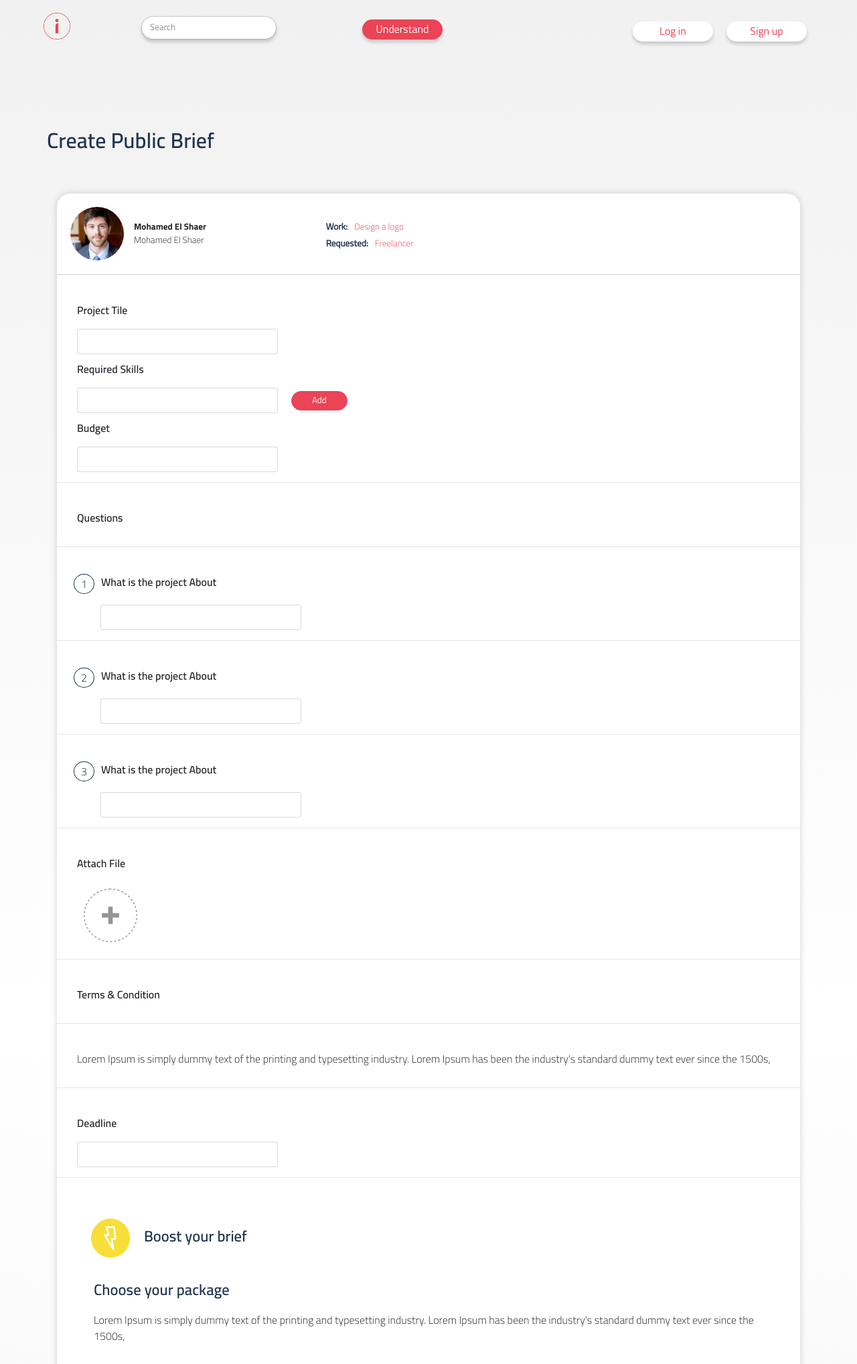
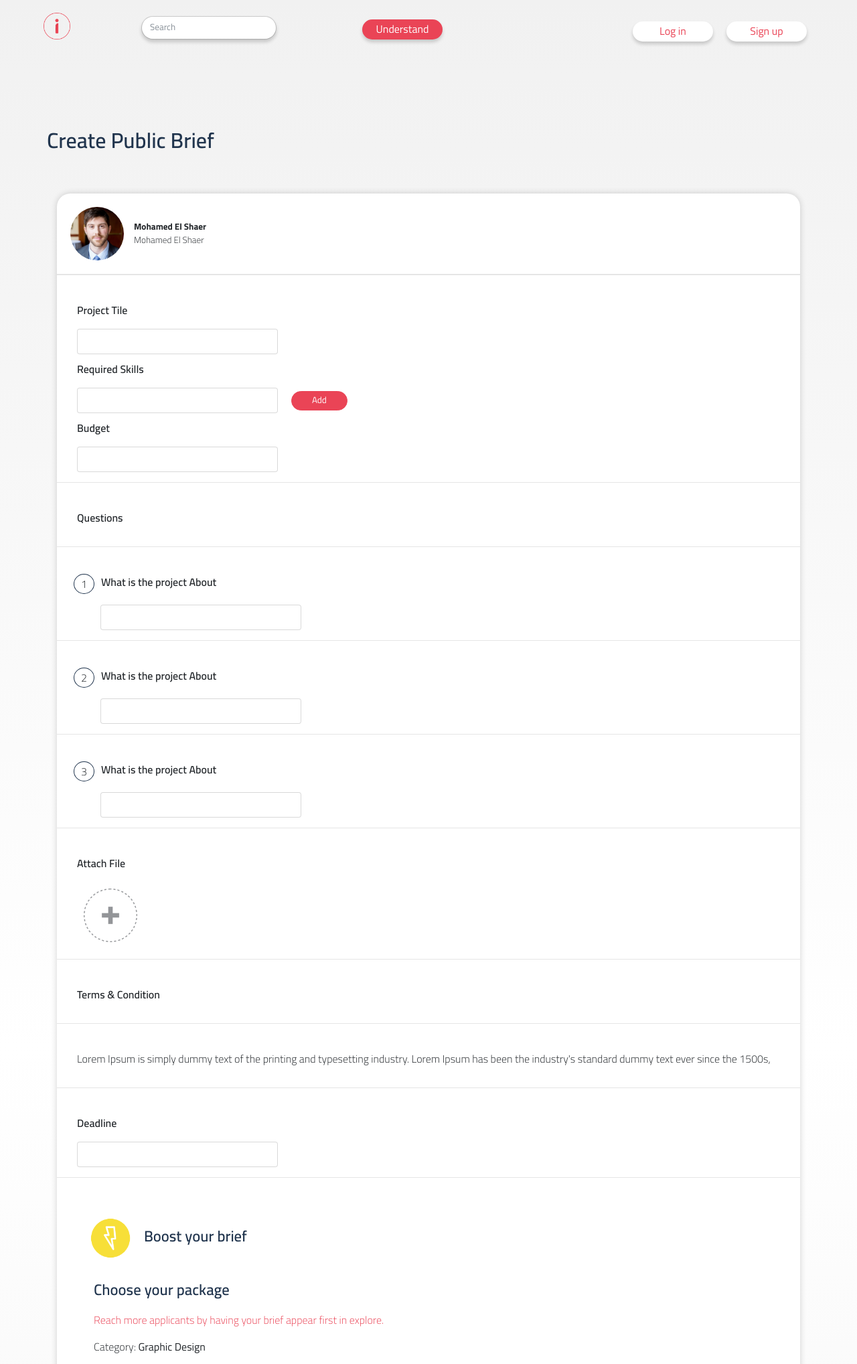
Before and after one commit to MohebMak/inploy, a PHP site: page /create_brief.php in a window 1280 px wide, after a click that opens the changed part. Shown: the top 2037 px of the page at 67% size. Run offline with PHP 8.4, Linux system fonts and the light colour scheme; some libraries are stand-ins or nearby versions.

Commit message:
create brief done

```diff
--- a/Freelancer_POV.php
+++ b/Freelancer_POV.php
@@ -37,7 +37,7 @@
       <div class="user_info">
         <p class="user_name">Mohamed<img src="images/icons/Icon-01.png" width="20" style="margin-left: 5px"></p>
         <p class="user_review"><img src="reviews.png" width="90"></p>
-        <p class="user_industry">Work per <span style="color: #ea4456">Project</span></p>
+        <p class="user_industry">Works <span style="color: #ea4456">Project</span></p>
         <p class="user_industry">Graphic Designer</p>
 
 
--- a/My_Own_POV.php
+++ b/My_Own_POV.php
@@ -19,8 +19,8 @@
 <!--        if condition based on rate-->
 <p class="user_industry freelance-Category">Graphic Designer</p>
 
-        <p class="user_industry">Work per <span style="color: #ea4456">Project</span></p>
-        <p class="user_industry">Work per <span style="color: #ea4456">Hour / 100 EGP</span></p>
+        <p class="user_industry">Works <span style="color: #ea4456">Project</span></p>
+        <p class="user_industry">Works  <span style="color: #ea4456">Hour / 100 EGP</span></p>
 
 
         <button class=" user_industry dropdown-toggle" style="background-color: transparent;padding-left:0px;border: none;outline: none;" type="button" id="contact_freelancer" data-toggle="dropdown" aria-haspopup="true" aria-expanded="false">
--- a/create_brief.php
+++ b/create_brief.php
@@ -69,10 +69,7 @@
               </div>
             </div>
             <div class="col-lg-5">
-              <div class="jobs_card_info">
-                <p class="jobs_card_info_desc"><span class="jobs_card_info_title">Work:</span>Design a logo</p>
-                <p class="jobs_card_info_desc"><span class="jobs_card_info_title">Requested:</span>Freelancer</p>
-              </div>
+
             </div>
             <div class="col-lg-3">
 
@@ -240,7 +237,7 @@
         <div class="card-block card-content" style="padding: 20px">
           <div class="row brief-content">
             <div class="col-lg-12">
-              <img onclick="boost()" class="inspiration" src="images/icons/Icon-22.png" width="100" height="100" style="margin-left: 0px">
+              <img onclick="boost()" class="inspiration" src="images/icons/Icon-22.png" width="100" height="100" style="margin-left: 0px;  cursor: pointer;">
               <p class="header" style="margin-top: 30px;font-size: 17pt;margin-left: 25px">
                 Boost your brief
               </p>
@@ -250,8 +247,13 @@
                 <p class="header" style="margin-top: 10px;font-size: 17pt;margin-left: 25px">
                   Choose your package
                 </p>
-                <p style="margin-left: 25px">Lorem Ipsum is simply dummy text of the printing and typesetting industry. Lorem Ipsum has been the industry's standard dummy text ever since the 1500s,</p>
+                <p style="margin-left: 25px;    color: #ea4456;">Reach more applicants by having your brief appear first in explore.</p>
+                <p style="font-family: font2;margin-left:25px;">Category: <span style="font-family: font3">Graphic Design</span></p>
 
+                <p class="content_header"style="font-family: font2; margin-left:25px;">Subcategories:</p>
+
+                <div class="clearfix"></div>
+                <small style="font-family: font2;color:#ea4456;margin-left:25px;">each subcategory costs 20 EGP extra</small>
 
                   <div class="row" style="padding: 45px">
                     <div class="col-lg-2" style="padding-top: 20px">
--- a/create_brief_private.php
+++ b/create_brief_private.php
@@ -69,10 +69,7 @@
               </div>
             </div>
             <div class="col-lg-4">
-              <div class="jobs_card_info">
-                <p class="jobs_card_info_desc"><span class="jobs_card_info_title">Work:</span>Design a logo</p>
-                <p class="jobs_card_info_desc"><span class="jobs_card_info_title">Requested:</span>Freelancer</p>
-              </div>
+
             </div>
             <div class="col-lg-1">
               <p style="font-family: font2">To:</p>
```
Also changed, not shown: followers.php (+11 -7 lines), Freelance_Client_POV.php (line endings or trailing spaces).
